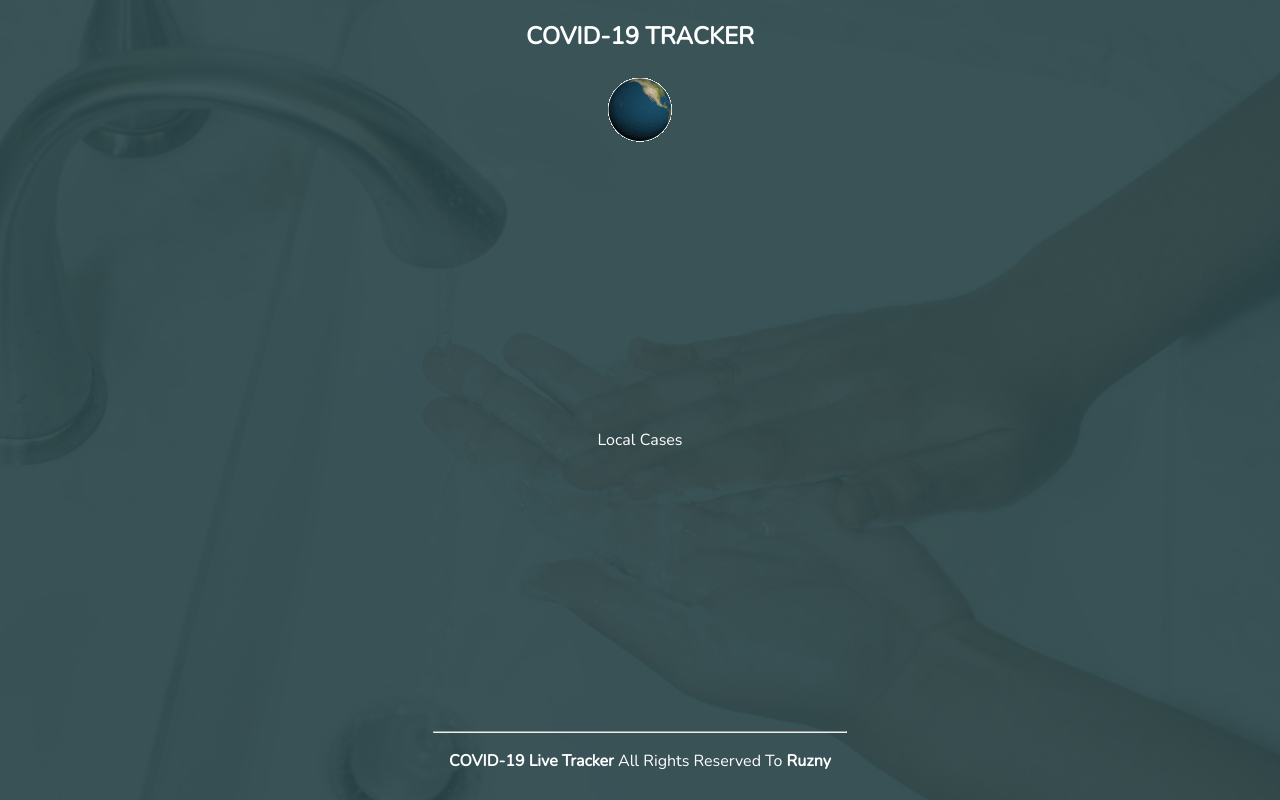
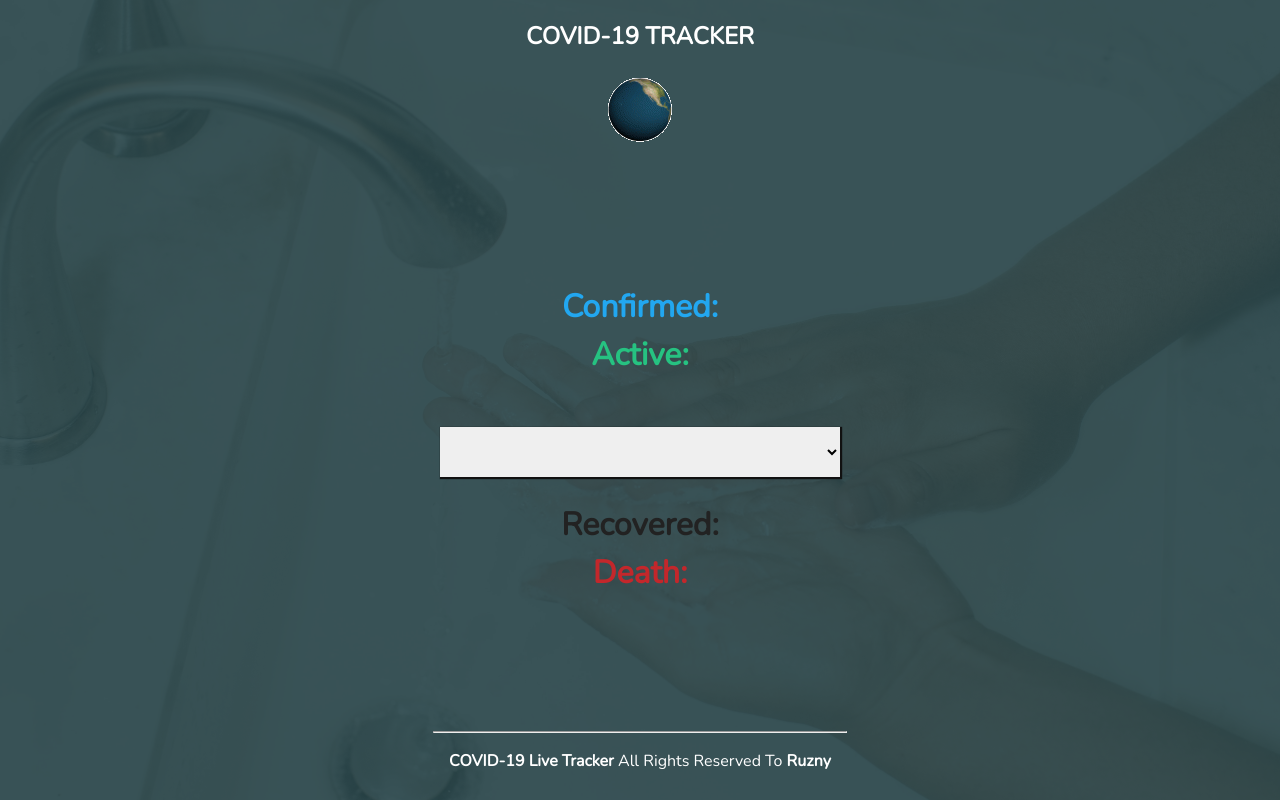
Before and after one commit to rooneyrulz/covid19_live_update, a React (Create React App) app: page /local-cases in a window 1280 px wide. Built offline with nearby package versions, Linux system fonts and the light colour scheme.

Commit message:
local-cases templates & working on redux stuffs of local-cases

```diff
--- a/src/pages/LocalCase.js
+++ b/src/pages/LocalCase.js
@@ -1,11 +1,45 @@
-import React from 'react';
+import React, { useState, useEffect } from 'react';
+import PropTypes from 'prop-types';
+
+// REDUX
+import { connect } from 'react-redux';
+
+import TopStat from '../components/TopStat';
+import BottomStat from '../components/BottomStat';
+import Spinner from '../layouts/Spinner';
 
 const LocalCase = () => {
+  const useStyles = {
+    countrySelect: {
+      width: '400px',
+      height: '50px',
+      fontSize: '1.4rem',
+      border: 'none',
+      outline: 'none',
+      boxShadow: '1px 1px 1px 1px #111'
+    }
+  };
+
+  const onChange = e => {};
+
   return (
-    <div>
-      <p>Local Cases</p>
+    <div className='LocalCases'>
+      <TopStat />
+      <br />
+      <br />
+      <select
+        onChange={e => onChange(e)}
+        style={useStyles.countrySelect}
+      ></select>
+      <br />
+      <br />
+      <BottomStat />
     </div>
   );
 };
 
-export default LocalCase;
+LocalCase.propTypes = {};
+
+const mapStateToProps = state => ({});
+
+export default connect(mapStateToProps, {})(LocalCase);
```
